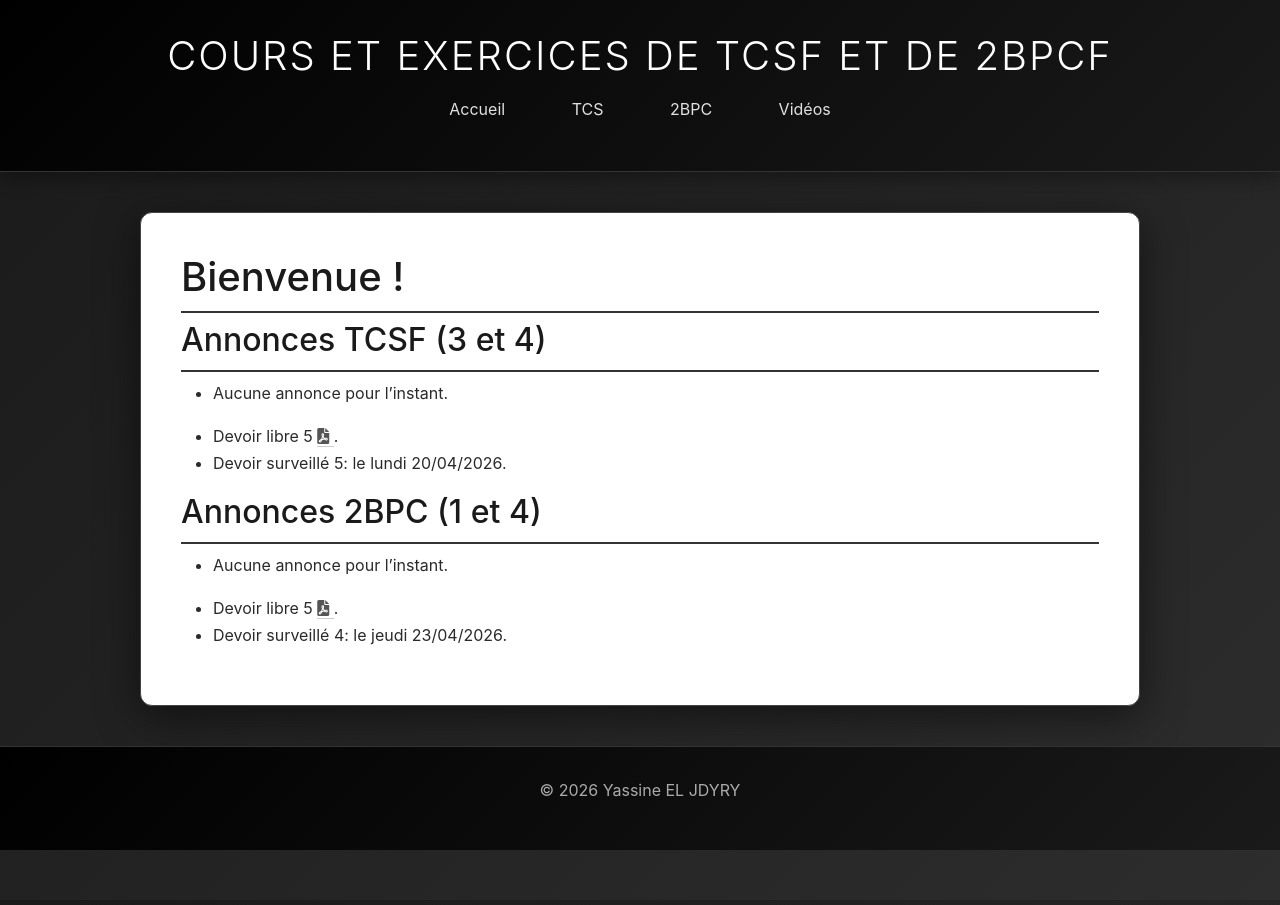
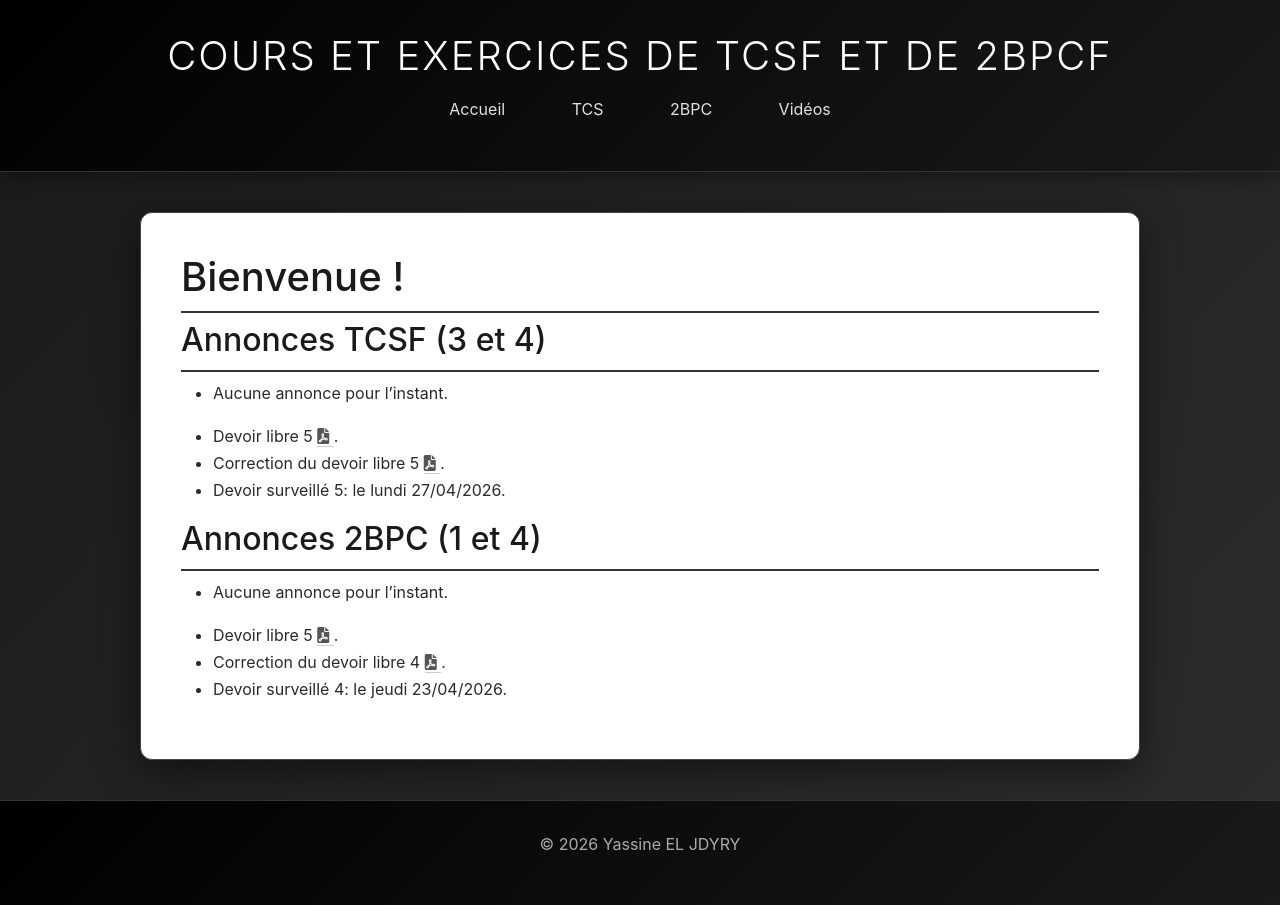
Before and after one commit to learninmath/learninmath.github.io, a Jekyll site: the page built from index.md, in a window 1280 px wide. Built offline with Jekyll 4.4.1, drawn with Linux system fonts in a browser that asks for light colours.

Commit message:
v22.4.26

```diff
--- a/index.md
+++ b/index.md
@@ -14,11 +14,11 @@ permalink: /
 <a href="{{ site.url }}{{ site.baseurl }}/tcs/DL5.pdf" target="_blank">
 <i class="fa-solid fa-file-pdf"></i>
 </a>.
-<!-- - Correction du devoir libre 5
-<a href="{{ site.url }}{{ site.baseurl }}/tcs/DL4-cor.pdf" target="_blank">
+- Correction du devoir libre 5
+<a href="{{ site.url }}{{ site.baseurl }}/tcs/DL5-cor.pdf" target="_blank">
 <i class="fa-solid fa-file-pdf"></i>
-</a>. -->
-- Devoir surveillé 5: le lundi 20/04/2026.
+</a>.
+- Devoir surveillé 5: le lundi 27/04/2026.
 
 ## Annonces 2BPC (1 et 4)
 
@@ -28,8 +28,8 @@ permalink: /
 <a href="{{ site.url }}{{ site.baseurl }}/2bpc/DL5.pdf" target="_blank">
 <i class="fa-solid fa-file-pdf"></i>
 </a>.
-<!-- - Correction du devoir libre 4
-<a href="{{ site.url }}{{ site.baseurl }}/2bpc/DL4-cor.pdf" target="_blank">
+- Correction du devoir libre 4
+<a href="{{ site.url }}{{ site.baseurl }}/2bpc/DL5-cor.pdf" target="_blank">
 <i class="fa-solid fa-file-pdf"></i>
-</a>. -->
+</a>.
 - Devoir surveillé 4: le jeudi 23/04/2026.
```
Also changed, not shown: 2 other files.
